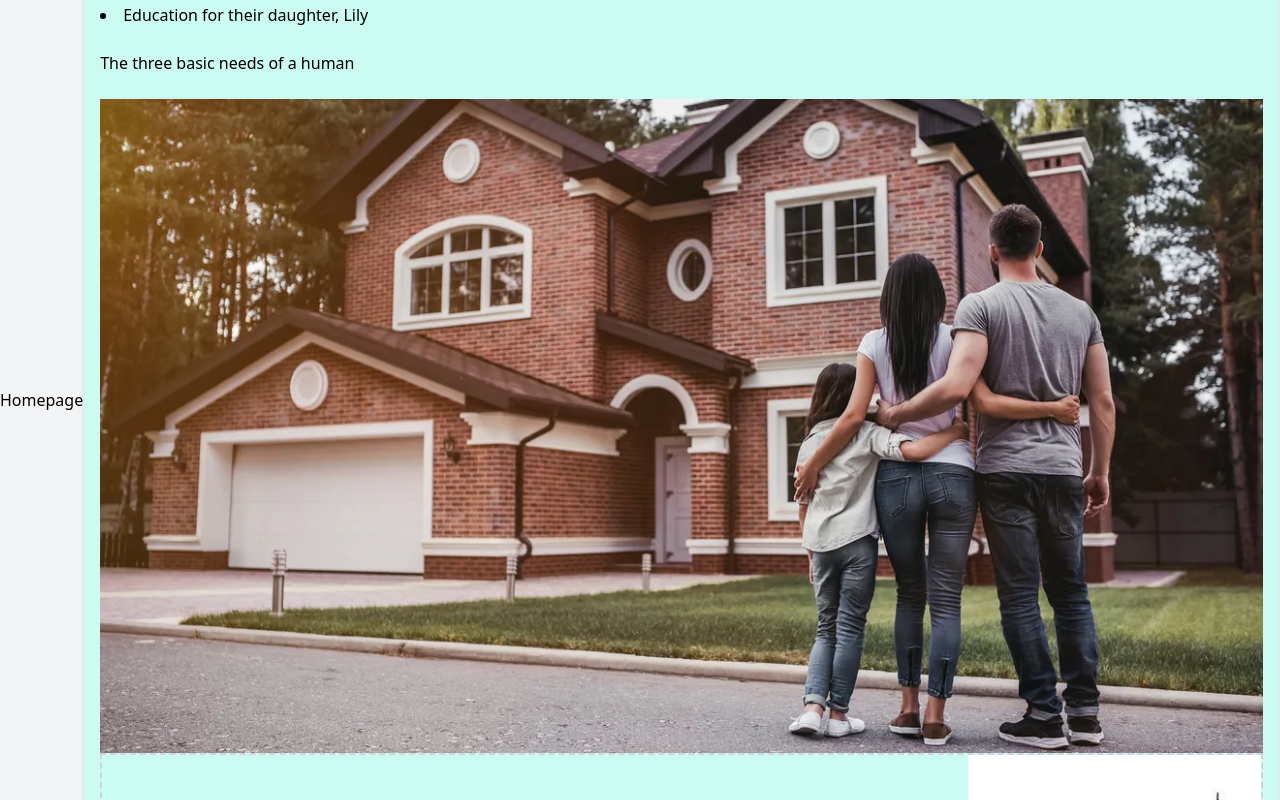
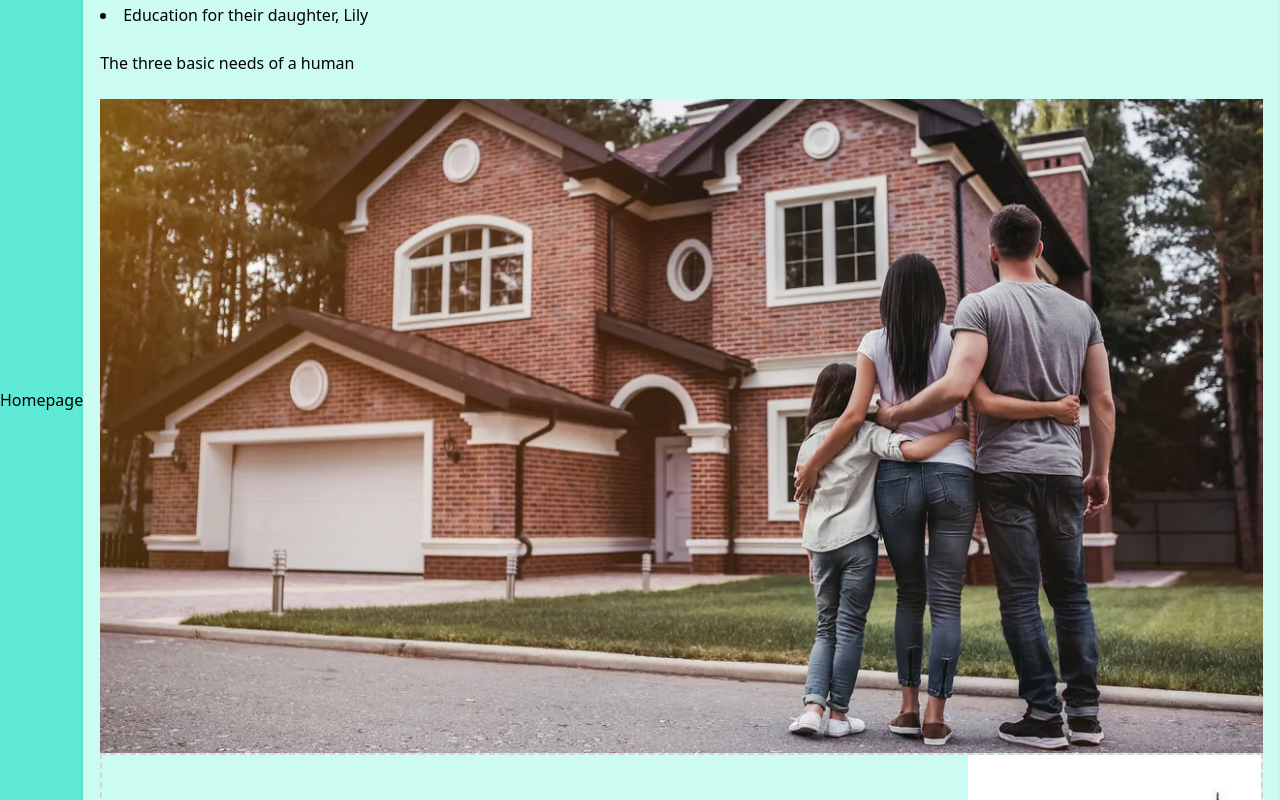
Before and after one commit to mehassanhmood/StoryBoarding, a React (Vite) app: page / in a window 1280 px wide. Shown: the top 800 px of the page. Built offline with nearby package versions, Linux system fonts and the light colour scheme.

Commit message:
refactoring

```diff
--- a/src/App.jsx
+++ b/src/App.jsx
@@ -3,8 +3,8 @@ import HomePage from "./components/HomePage";
 import Persona from "./components/Persona";
 function App() {
   return (
-    <div className="flex justify-center items-center h-screen bg-gray-100">
-      <HomePage></HomePage>
+    <div className="flex justify-center items-center h-screen bg-teal-300">
+      <HomePage />
       <Persona />
 
     </div>
```
